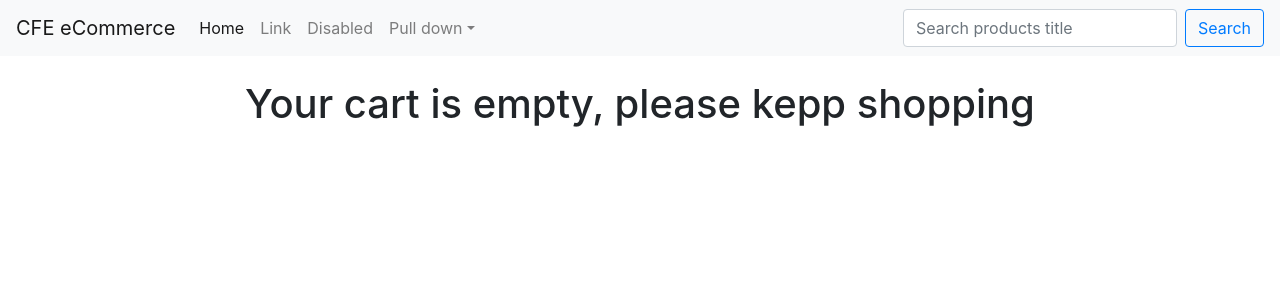
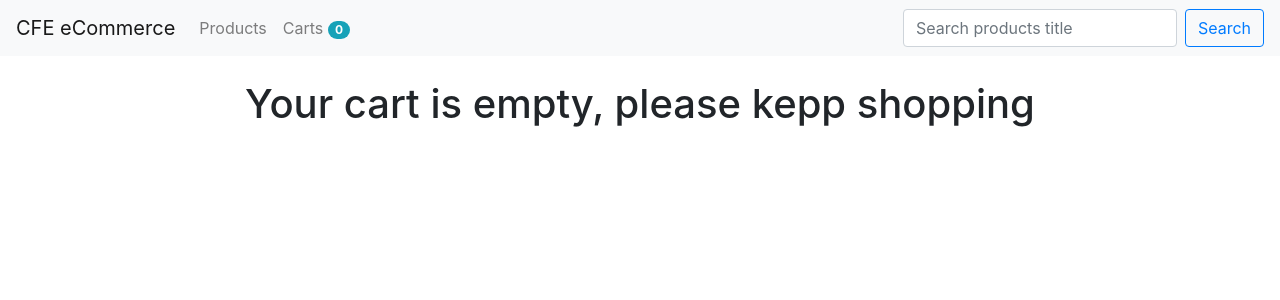
Before and after one commit to hMirado/ecommerce, a Django app: page /carts/carts/ in a window 1280 px wide. Shown: the top 300 px of the page. Run offline with Django 3.2, Linux system fonts and the light colour scheme; some libraries are stand-ins or nearby versions.

Commit message:
Cart count navbar

```diff
--- a/ecommerce/carts/views.py
+++ b/ecommerce/carts/views.py
@@ -25,25 +25,16 @@ def view(request):
 
 def update_cart(request, slug):
     request.session.set_expiry(120000)
-    # cart = Cart.objects.all()[0]
     try:
         the_id = request.session['cart_id']
-
-    # Miala ilay eny ambany
-    #     cart = Cart.objects.get(id=the_id)
-    # except Cart.DoesNotExist:
-    #     cart = Cart.objects.create()
-    #     request.session['cart_id'] = cart.id
     except:
         new_cart = Cart()
         new_cart.save()
         request.session['cart_id'] = new_cart.id
         the_id = new_cart.id
 
-    # Miala ito efa mampiasa ilay eo ambony
     try:
         cart = Cart.objects.get(id=the_id)
-        # print(cart)
     except Cart.DoesNotExist:
         cart = None
 
@@ -64,7 +55,7 @@ def update_cart(request, slug):
         new_total += float(item.price)
 
     request.session['items_total'] = cart.products.count()
-    print(cart.products.count())
+    # print(cart.products.count())
     cart.total = new_total
     cart.save()
 
--- a/ecommerce/ecommerce/settings.py
+++ b/ecommerce/ecommerce/settings.py
@@ -65,6 +65,10 @@ TEMPLATES = [
                 'django.template.context_processors.request',
                 'django.contrib.auth.context_processors.auth',
                 'django.contrib.messages.context_processors.messages',
+                # 'django.template.context_processors.media',
+                # 'django.template.context_processors.static',
+                # 'django.template.context_processors.i18n',
+                # 'django.template.context_processors.tz',
             ],
         },
     },
--- a/ecommerce/templates/navbar.html
+++ b/ecommerce/templates/navbar.html
@@ -7,24 +7,34 @@
     <div class="collapse navbar-collapse" id="navbarCollapse">
         <ul class="navbar-nav mr-auto">
             <li class="nav-item">
-                <a class="nav-link active" href="#">Home</a>
+                <a class="nav-link" href="{% url 'products:products' %}">Products</a>
             </li>
             <li class="nav-item">
-                <a class="nav-link" href="#">Link</a>
+                <a class="nav-link" href="{% url 'carts:my_cart' %}">
+                    Carts
+                    <span class="badge badge-pill badge-info">
+                        {% if not request.session.items_total %} 0
+                        {% else %} {{ request.session.items_total }}
+                        {% endif %}
+                    </span>
+                </a>
             </li>
-            <li class="nav-item">
-                <a class="nav-link" href="#">Disabled</a>
-            </li>
-            <li class="nav-item dropdown">
+            {% if request.user.is_authenticated %}
+                <li class="nav-item">
+                    <a class="nav-link" href="">Account</a>
+                </li>
+            {% endif %}
+
+            <!-- <li class="nav-item dropdown">
                 <a class="nav-link dropdown-toggle" data-toggle="dropdown" href="#" role="button" aria-haspopup="true" aria-expanded="false">Pull down</a>
                 <div class="dropdown-menu">
                       <a class="dropdown-item" href="#">Action</a>
                       <a class="dropdown-item" href="#">Another action</a>
                       <a class="dropdown-item" href="#">Something else here</a>
                 </div>
-            </li>
+            </li> -->
         </ul>
-        <form class="form-inline mt-2 mt-md-0" action="{% url 'products:search' %}" method="get">
+        <form class="justify-align-content-center form-inline mt-2 mt-md-0" action="{% url 'products:search' %}" method="get">
             {% csrf_token %}
             <input class="form-control mr-sm-2" type="text" name='query' placeholder="Search products title" aria-label="Search">
             <button class="btn btn-outline-primary my-2 my-sm-0" type="submit">Search</button>
```
